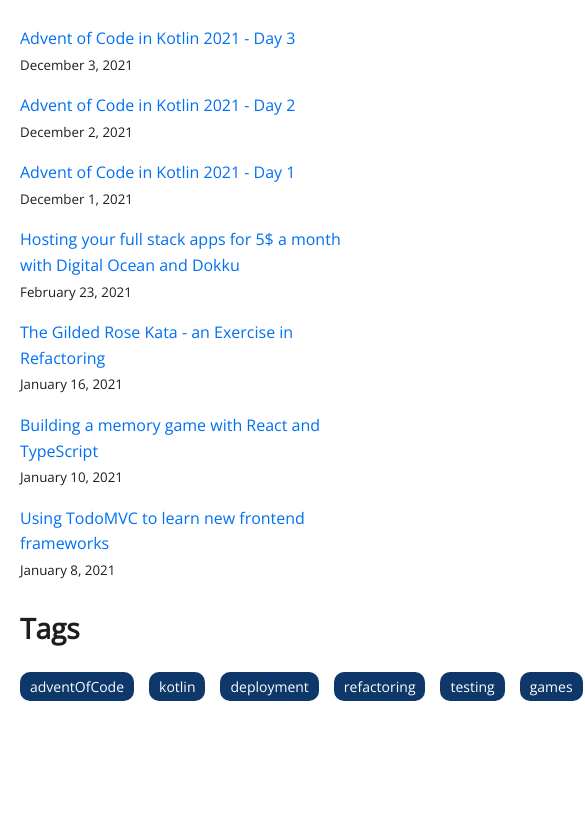
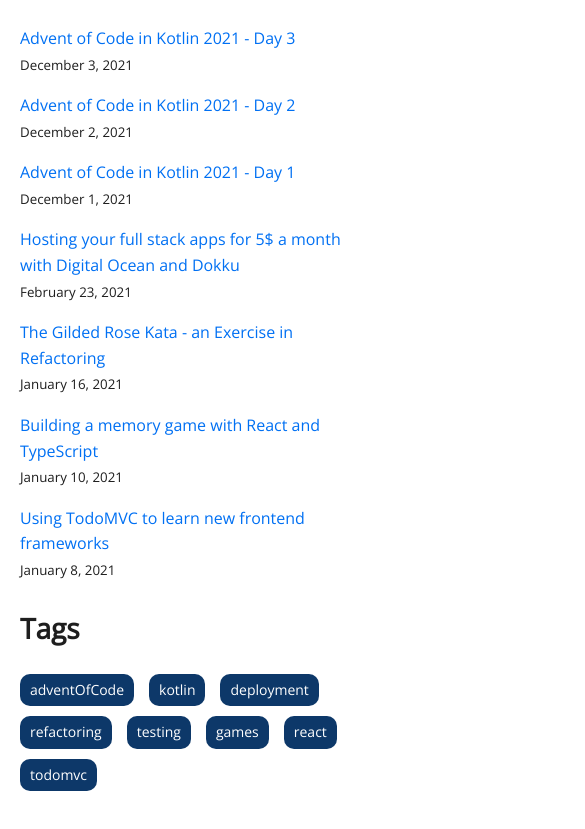
Before and after one commit to simonpweller/blog-sweller, a Next.js app: page / in a window 390 px wide. Shown: the part 392-1221 px from the top of the page, 585 px wide, since content can reach past the window. Before the commit the page ends 1141 px from the top, so only its background shows below. Built offline with nearby package versions, Linux system fonts and the light colour scheme.

Commit message:
fix responsiveness on home page

```diff
--- a/pages/index.tsx
+++ b/pages/index.tsx
@@ -45,9 +45,11 @@
 
       <section>
         <h2>Tags</h2>
-        {tags.map((tag: string) => (
-          <Tag key={tag} text={tag} />
-        ))}
+        <div className="tags">
+          {tags.map((tag: string) => (
+            <Tag key={tag} text={tag} />
+          ))}
+        </div>
       </section>
     </Layout>
   );
--- a/styles/globals.css
+++ b/styles/globals.css
@@ -60,6 +60,9 @@
 
 .tags {
   margin-top: 10px;
+  display: flex;
+  flex-wrap: wrap;
+  gap: 10px 0;
 }
 
 .tag {
```
